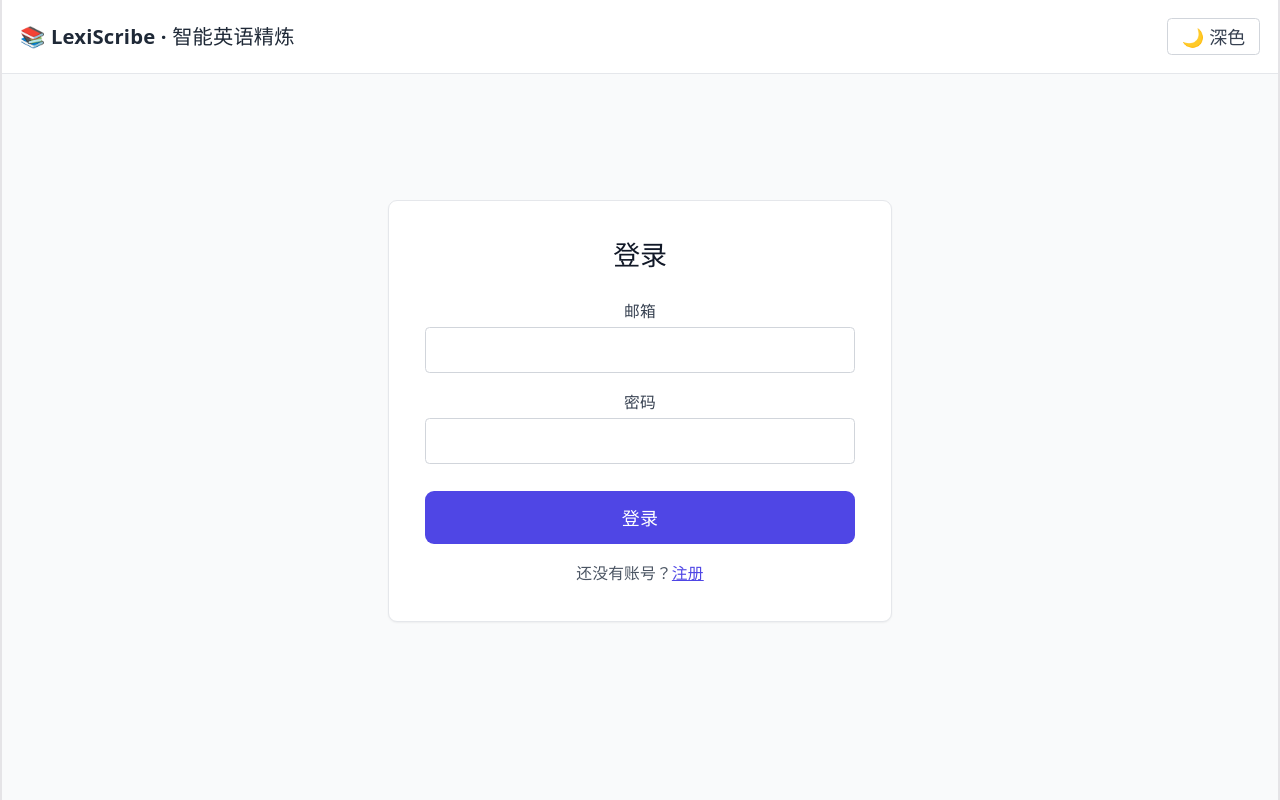
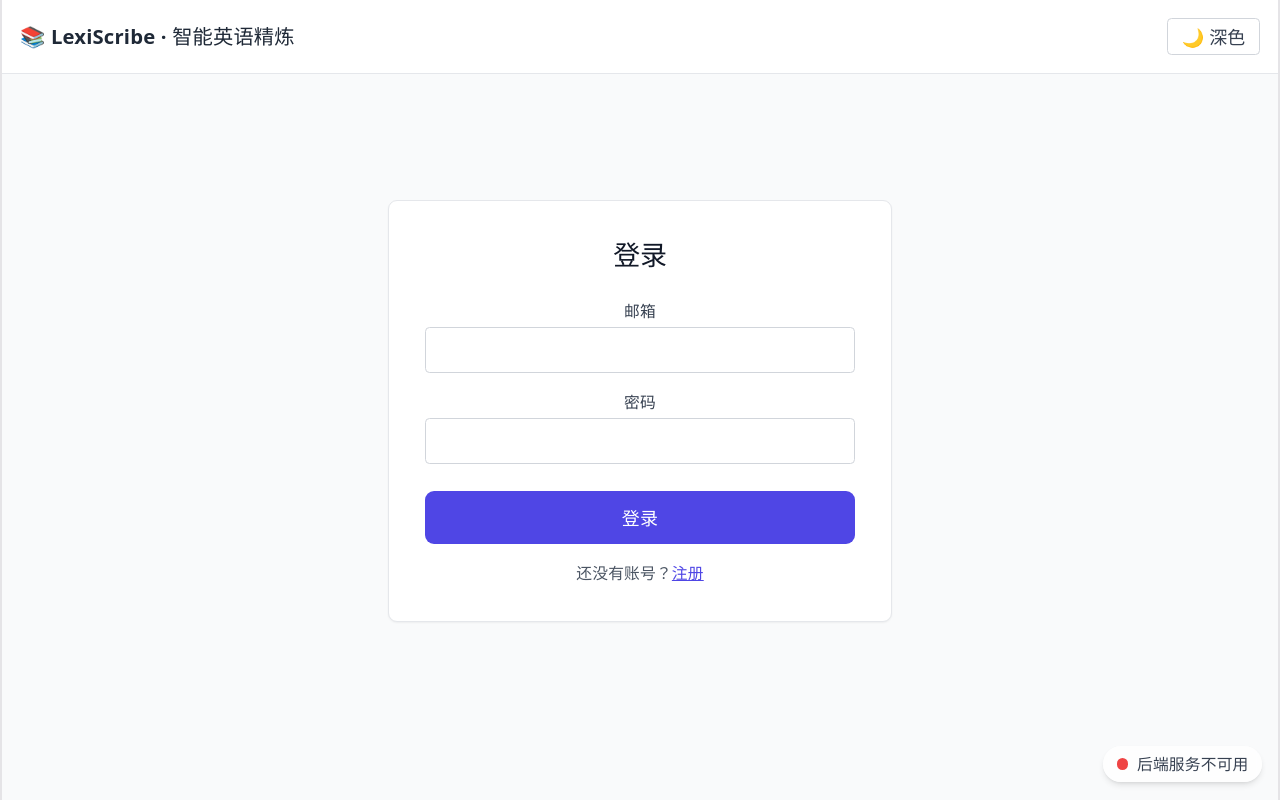
Before and after one commit to Chlorine001/english-review-frontend, a Vue app: page /login in a window 1280 px wide. Built offline with nearby package versions, Linux system fonts and the light colour scheme; no server answers.

Commit message:
Update Login.vue

```diff
--- a/src/views/Login.vue
+++ b/src/views/Login.vue
@@ -25,10 +25,20 @@
       </p>
     </div>
   </div>
+  <!-- 右下角后端状态指示器 -->
+  <div
+    class="fixed bottom-4 right-4 flex items-center gap-2 px-3 py-1.5 rounded-full shadow-md bg-white/80 dark:bg-gray-800/80 backdrop-blur-sm text-sm">
+    <span class="w-2.5 h-2.5 rounded-full" :class="{
+      'bg-green-500': backendStatus === 'online',
+      'bg-red-500': backendStatus === 'offline',
+      'bg-yellow-500 animate-pulse': backendStatus === 'checking',
+    }"></span>
+    <span class="text-gray-700 dark:text-gray-300">{{ statusText }}</span>
+  </div>
 </template>
 
 <script setup lang="ts">
-import { ref } from 'vue';
+import { ref, computed, onMounted } from 'vue';
 import { useRouter } from 'vue-router';
 import { api } from '../api';
 
@@ -36,6 +46,17 @@ const router = useRouter();
 const email = ref('');
 const password = ref('');
 const errorMessage = ref('');
+
+// 后端状态
+const backendStatus = ref<'checking' | 'online' | 'offline'>('checking');
+
+const statusText = computed(() => {
+  switch (backendStatus.value) {
+    case 'online': return '后端服务正常';
+    case 'offline': return '后端服务不可用';
+    default: return '检测中…';
+  }
+});
 
 async function handleLogin() {
   errorMessage.value = '';
@@ -51,4 +72,30 @@ async function handleLogin() {
     errorMessage.value = msg;
   }
 }
+
+// 健康检测
+async function checkBackendHealth() {
+  try {
+    const baseURL = import.meta.env.VITE_API_BASE_URL;
+    const controller = new AbortController();
+    const timeoutId = setTimeout(() => controller.abort(), 8000);
+
+    const response = await fetch(`${baseURL}/`, {
+      signal: controller.signal,
+      method: 'GET',
+      // 允许任何状态码，只要请求能被处理即认为在线
+    });
+    clearTimeout(timeoutId);
+
+    // 只要服务器有响应（即使 404/401），都视为在线
+    backendStatus.value = 'online';
+  } catch {
+    // 网络错误或超时
+    backendStatus.value = 'offline';
+  }
+}
+
+onMounted(() => {
+  checkBackendHealth();
+});
 </script>
```
